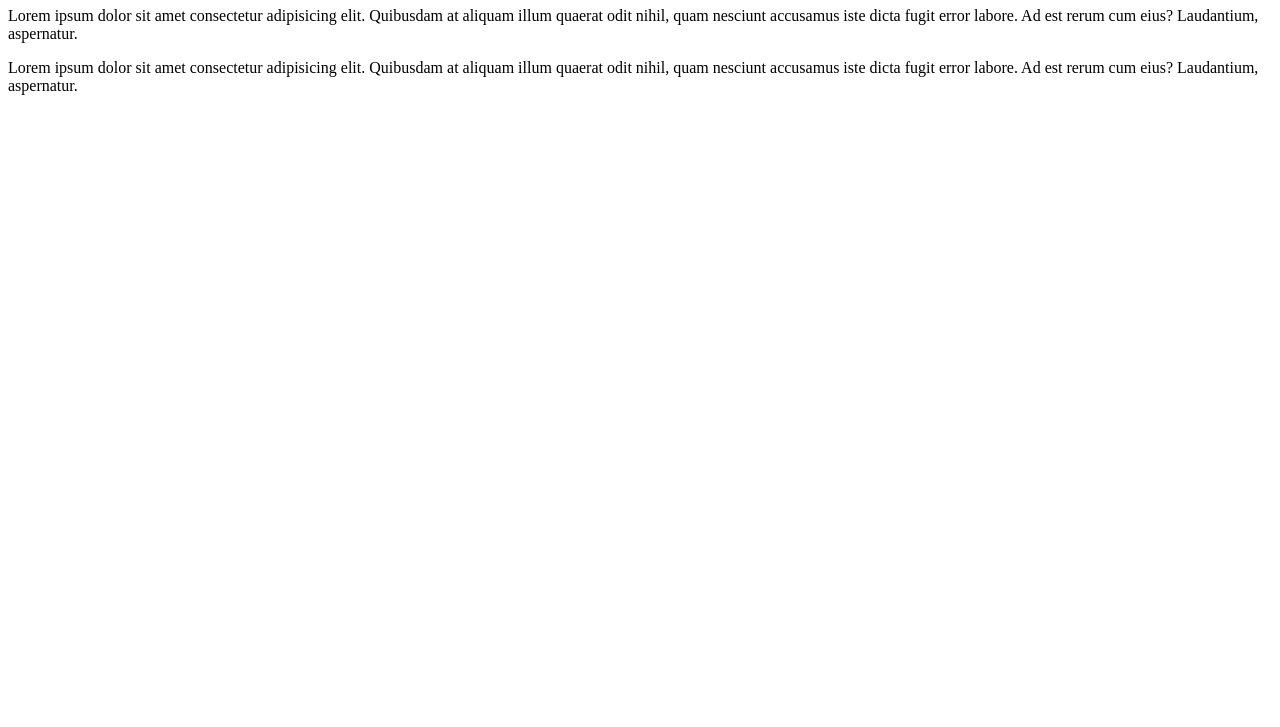
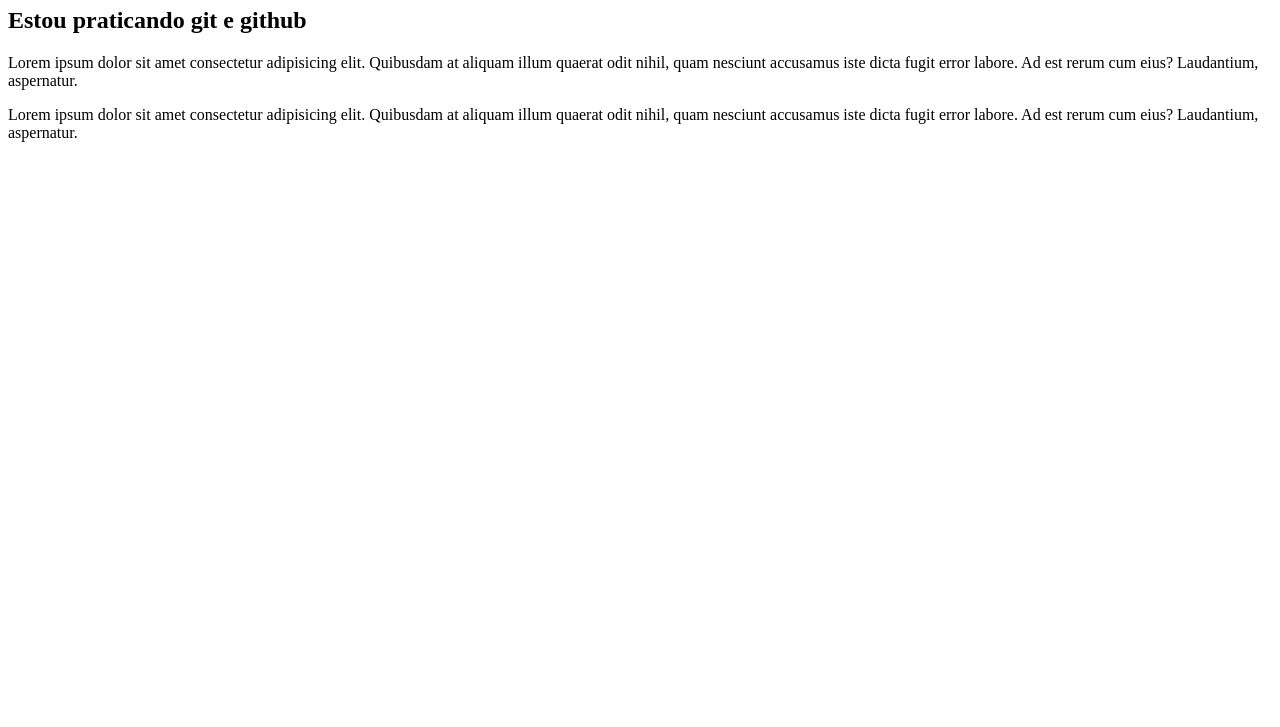
Before and after one commit to Thiago-1989/git-github, a plain HTML site: page OlaMundo/index.html in a window 1280 px wide. Shown: the part 73-800 px from the top of the page. Drawn offline with Linux system fonts and the light colour scheme.

Commit message:
Add uma linha de codigo
Add um subtitulo

```diff
--- a/OlaMundo/index.html
+++ b/OlaMundo/index.html
@@ -7,6 +7,7 @@
 </head>
 <body>
     <h1>Olá, Mundo!!</h1>
+    <h2>Estou praticando git e github</h2>
     <p>Lorem ipsum dolor sit amet consectetur adipisicing elit. Quibusdam at aliquam illum quaerat odit nihil, quam nesciunt accusamus iste dicta fugit error labore. Ad est rerum cum eius? Laudantium, aspernatur.</p>
     <p>Lorem ipsum dolor sit amet consectetur adipisicing elit. Quibusdam at aliquam illum quaerat odit nihil, quam nesciunt accusamus iste dicta fugit error labore. Ad est rerum cum eius? Laudantium, aspernatur.</p>
 </body>
```
